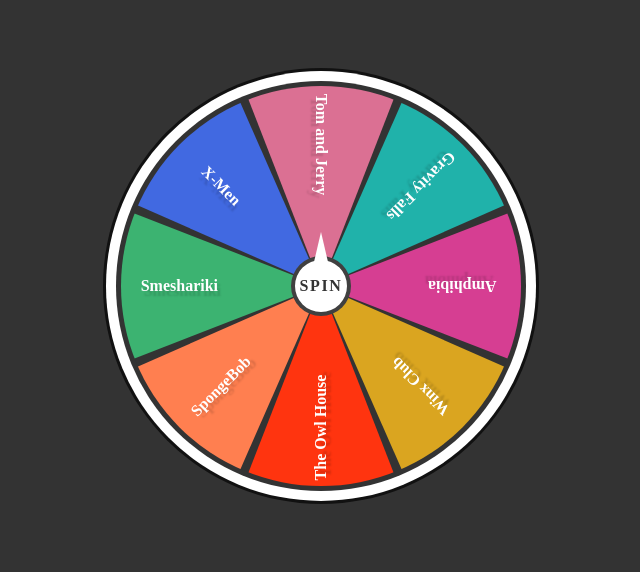
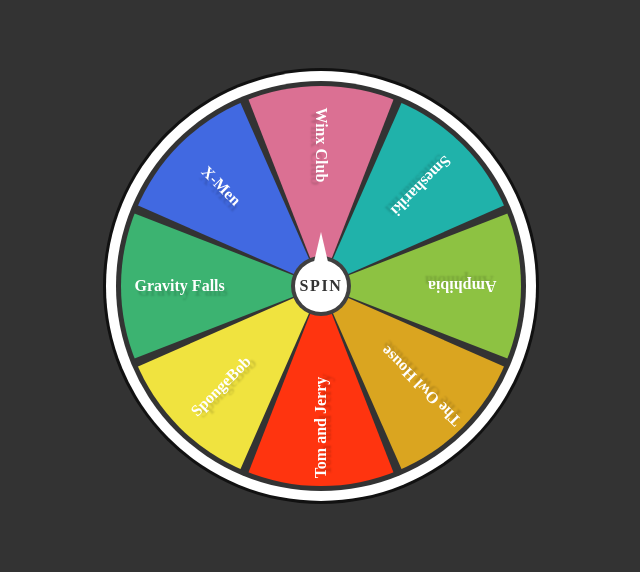
Before and after one commit to theomorphic/Beet-Wheel, a plain HTML site: page index.html in a window 1280 px wide. Shown: the part 114-686 px from the top of the page, without its empty margins (319-959 px from the left). Drawn offline with Linux system fonts and the light colour scheme.

Commit message:
feat: add some colors

```diff
--- a/index.html
+++ b/index.html
@@ -6,19 +6,23 @@
 	<meta name="viewport" content="width=device-width, initial-scale=1.0">
 	<title>The Beet Wheel</title>
 
+	<link rel="apple-touch-icon" sizes="180x180" href="./img/favicon/apple-touch-icon.png">
+	<link rel="icon" type="image/png" sizes="32x32" href="./img/favicon/favicon-32x32.png">
+	<link rel="icon" type="image/png" sizes="16x16" href="./img/favicon/favicon-16x16.png">
+
 	<link rel="stylesheet" href="./css/style.css">
 </head>
 <body>
 	<div class="container">
 		<div class="spin__btn">Spin</div>
 		<div class="wheel">
-			<div class="number" style="--i:1;--clr:#db7093"><span>Tom and Jerry</span></div>
-			<div class="number" style="--i:2;--clr:#20b2aa"><span>Gravity Falls</span></div>
-			<div class="number" style="--i:3;--clr:#d63e92"><span>Amphibia</span></div>
-			<div class="number" style="--i:4;--clr:#daa520"><span>Winx Club</span></div>
-			<div class="number" style="--i:5;--clr:#ff340f"><span>The Owl House</span></div>
-			<div class="number" style="--i:6;--clr:#ff7f50"><span>SpongeBob</span></div>
-			<div class="number" style="--i:7;--clr:#3cb371"><span>Smeshariki</span></div>
+			<div class="number" style="--i:1;--clr:#db7093"><span>Winx Club</span></div>
+			<div class="number" style="--i:2;--clr:#20b2aa"><span>Smeshariki</span></div>
+			<div class="number" style="--i:3;--clr:#8dc242"><span>Amphibia</span></div>
+			<div class="number" style="--i:4;--clr:#daa520"><span>The Owl House</span></div>
+			<div class="number" style="--i:5;--clr:#ff340f"><span>Tom and Jerry</span></div>
+			<div class="number" style="--i:6;--clr:#f0e33f"><span>SpongeBob</span></div>
+			<div class="number" style="--i:7;--clr:#3cb371"><span>Gravity Falls</span></div>
 			<div class="number" style="--i:8;--clr:#4169e1"><span>X-Men</span></div>
 
 		</div>
```
Also changed, not shown: img/favicon/android-chrome-192x192.png (added), img/favicon/android-chrome-512x512.png (added), img/favicon/apple-touch-icon.png (added), img/favicon/favicon-16x16.png (added), img/favicon/favicon-32x32.png (added), img/favicon/favicon.ico (added), img/logo.png (added).
